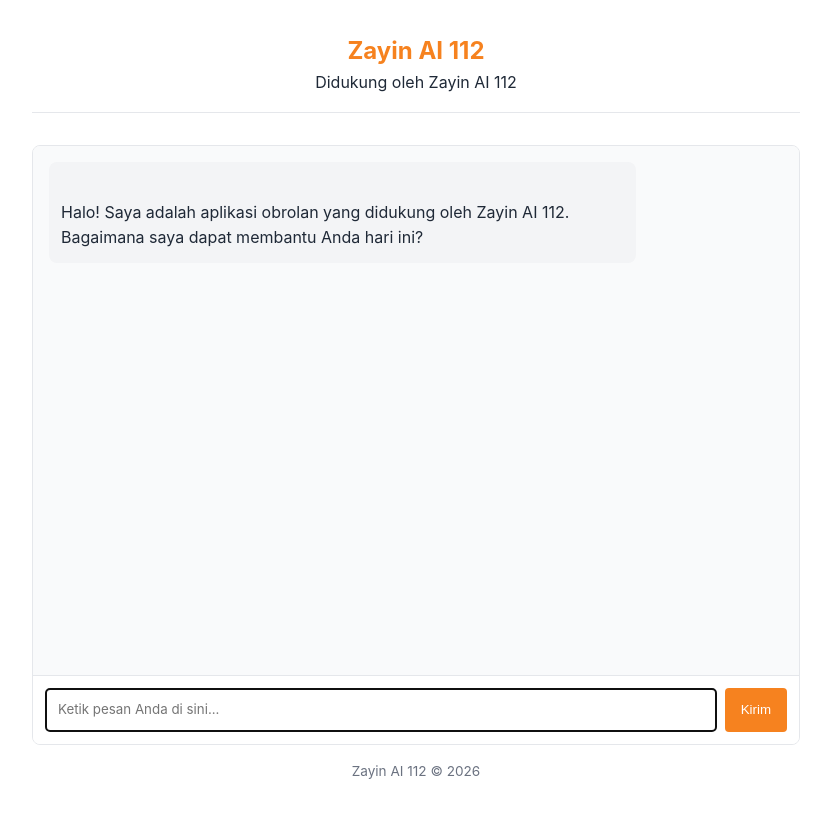
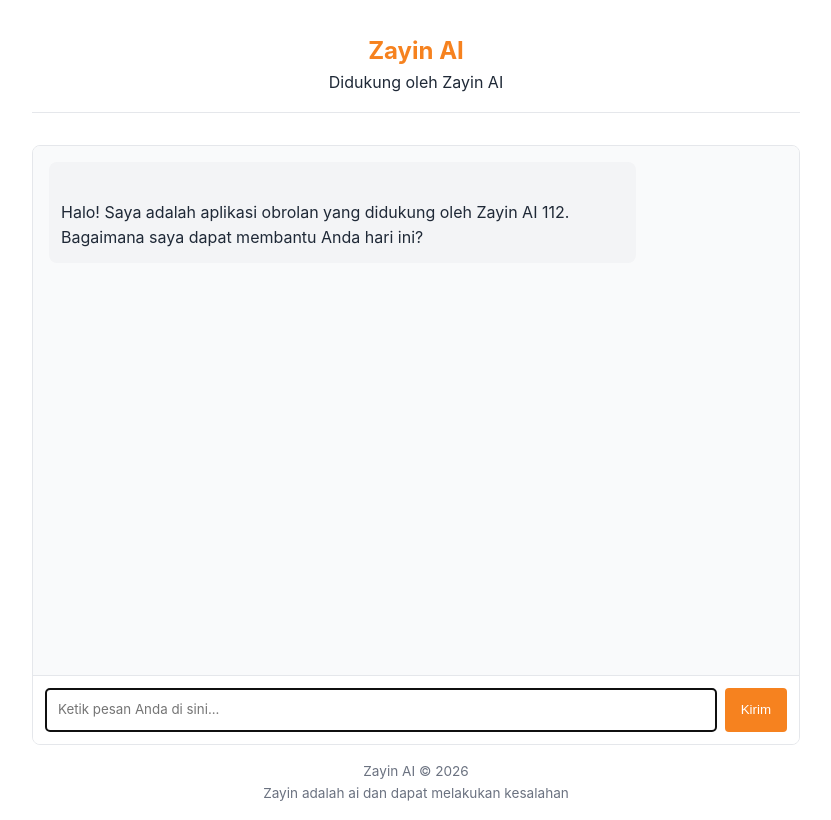
Before and after one commit to Zayin112/llm-chat-app, a website: page public/index.html in a window 1280 px wide. Shown: the whole page, without its empty margins (224-1055 px from the left). Drawn offline with Linux system fonts and the light colour scheme.

Commit message:
Update branding in index.html

```diff
--- a/public/index.html
+++ b/public/index.html
@@ -144,9 +144,9 @@
 	</head>
 	<body>
 		<header>
-			<h1>Zayin AI 112</h1>
+			<h1>Zayin AI</h1>
 			<p>
-				Didukung oleh Zayin AI 112
+				Didukung oleh Zayin AI
 			</p>
 		</header>
 
@@ -175,7 +175,8 @@
 		</div>
 
 		<footer>
-			<p>Zayin AI 112 &copy; 2026</p>
+			<p>Zayin AI &copy; 2026</p>
+			<p>Zayin adalah ai dan dapat melakukan kesalahan</p>
 		</footer>
 
 		<!-- Chat app script -->
```
